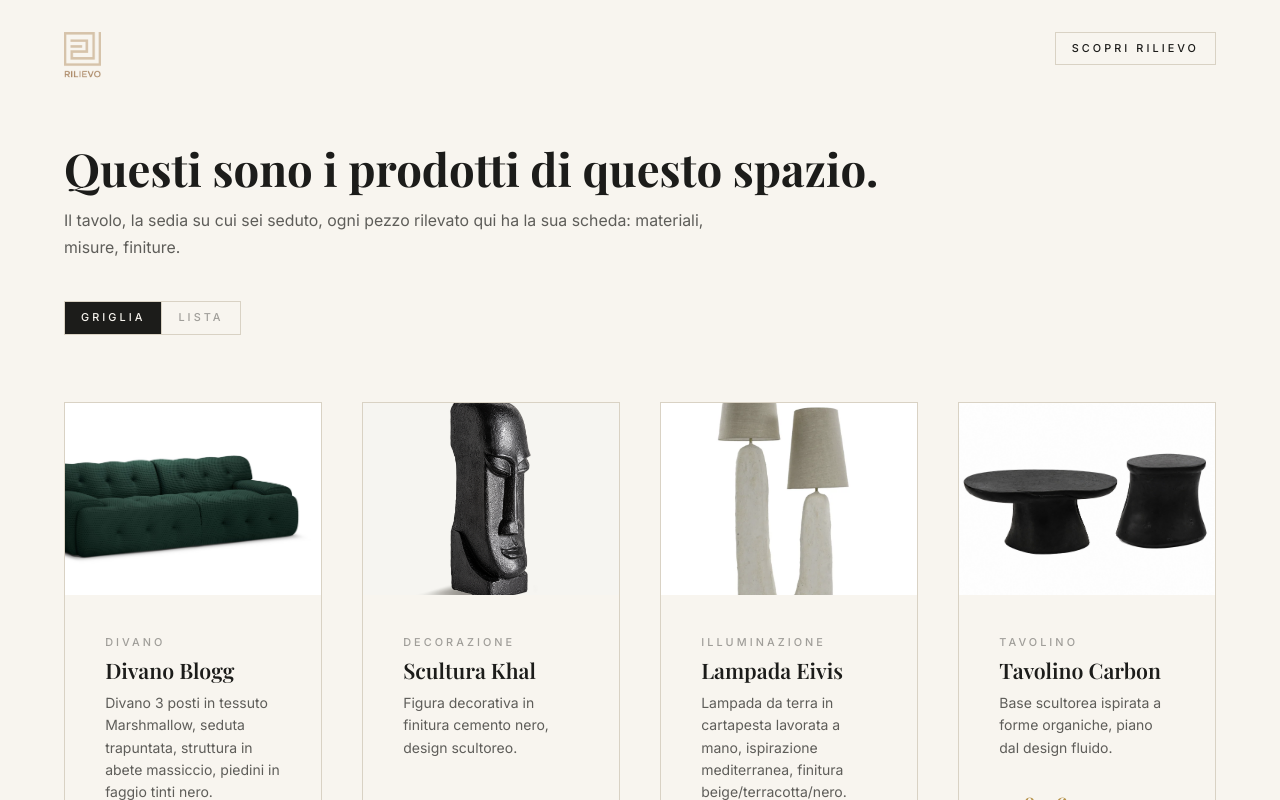
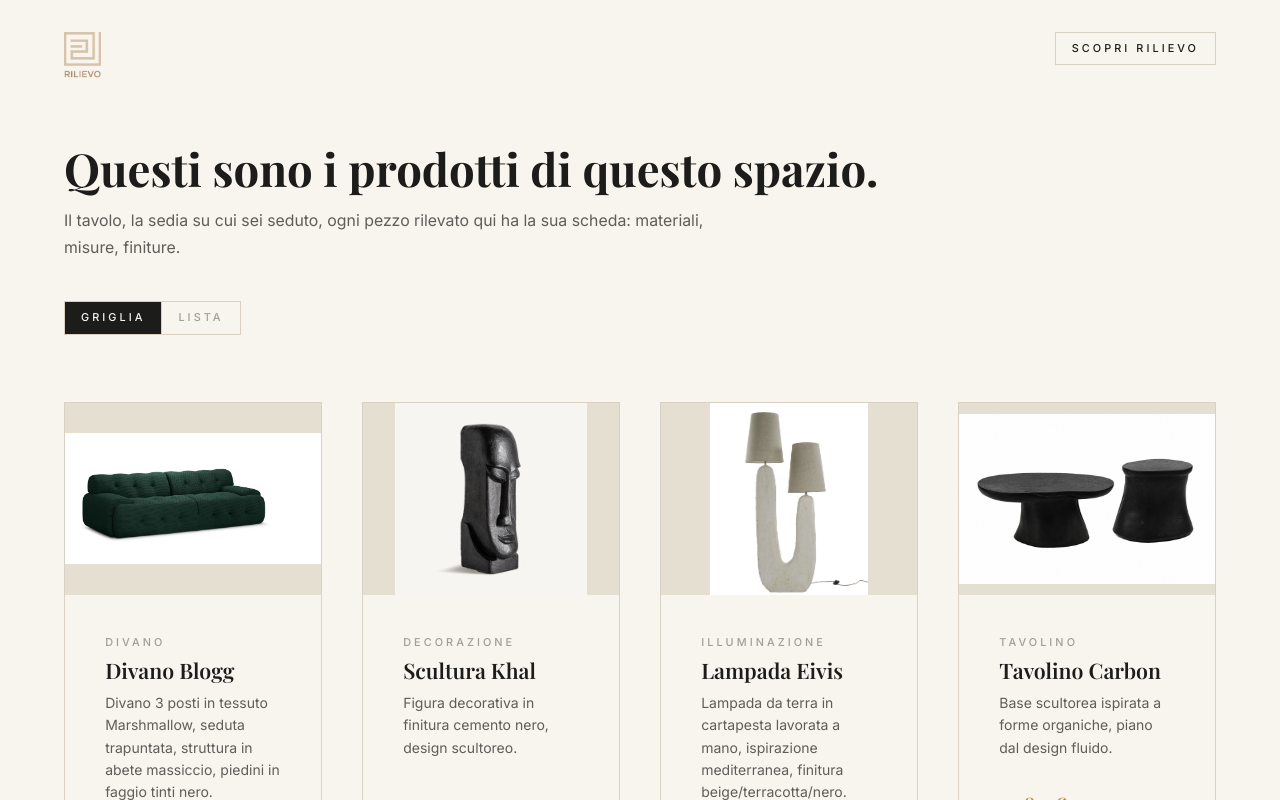
Before and after one commit to VoidSergio/qr-landing-page, a React (Vite) app: page / in a window 1280 px wide. Shown: the top 800 px of the page. Built offline with nearby package versions, Linux system fonts and the light colour scheme; a web font is replaced by a local one.

Commit message:
Fix product previews cropping images with mismatched aspect ratios
Switch grid and list preview thumbnails from object-cover to
object-contain so tall/wide product photos are shown in full instead
of being zoomed and cropped.

```diff
--- a/src/components/ProductCard.jsx
+++ b/src/components/ProductCard.jsx
@@ -11,7 +11,7 @@ function ProductCard({ product }) {
     >
       <div className="flex aspect-[4/3] items-center justify-center overflow-hidden bg-attesa">
         {image ? (
-          <img src={image} alt={name} className="h-full w-full object-cover" />
+          <img src={image} alt={name} className="h-full w-full object-contain" />
         ) : (
           <span className="text-etichetta uppercase tracking-[0.28em] text-scuro/40">
             In arrivo
--- a/src/components/ProductRow.jsx
+++ b/src/components/ProductRow.jsx
@@ -10,7 +10,7 @@ function ProductRow({ product }) {
       className="flex items-center gap-elemento border-b border-bordo py-3 transition-colors hover:border-oro"
     >
       <div className="flex h-16 w-16 flex-shrink-0 items-center justify-center overflow-hidden bg-attesa">
-        {image && <img src={image} alt={name} className="h-full w-full object-cover" />}
+        {image && <img src={image} alt={name} className="h-full w-full object-contain" />}
       </div>
 
       <div className="min-w-0 flex-1">
```
